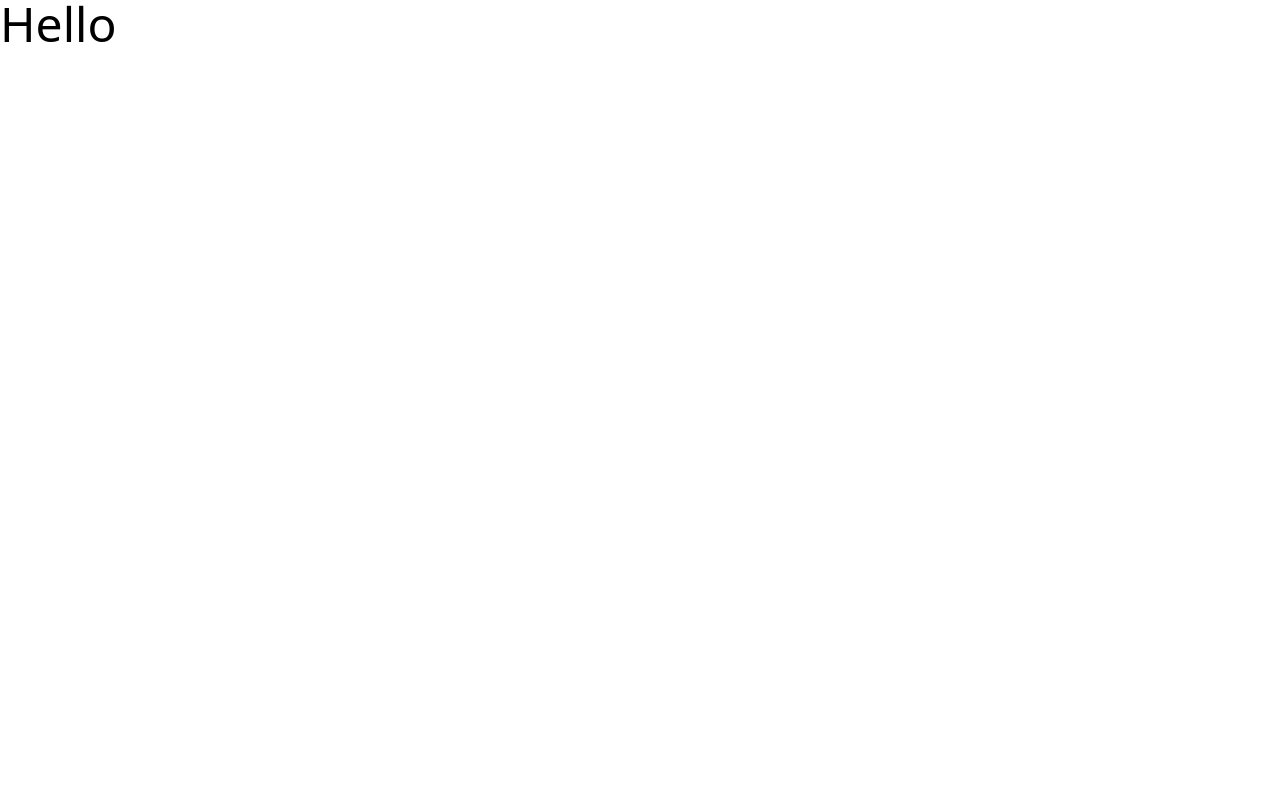
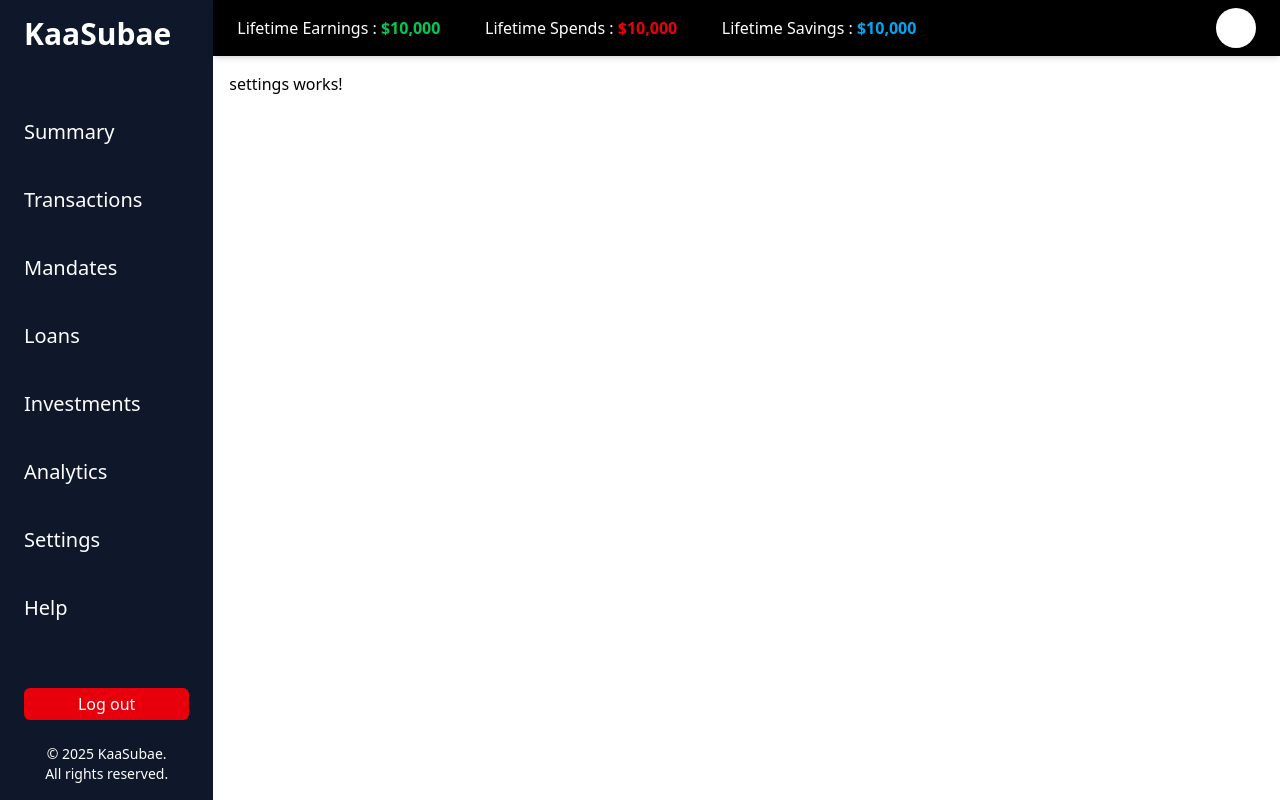
Before and after one commit to dk000018/kaasubae_fe, an Angular app: page /settings in a window 1280 px wide. Before the commit this address led to /. Built offline with nearby package versions, Linux system fonts and the light colour scheme.

Commit message:
New Dashboard Layout Done

```diff
--- a/src/app/app.component.html
+++ b/src/app/app.component.html
@@ -1 +1,16 @@
-<p class="text-5xl">Hello</p>
+<div class="flex h-screen">
+  <!-- Sidebar (Fixed) -->
+  <div class="w-1/6">
+    <app-sidebar></app-sidebar>
+  </div>
+
+  <!-- Main Content (Scrollable) -->
+  <div class="w-5/6 flex flex-col h-screen">
+    <app-topbar></app-topbar>
+
+    <!-- Scrollable Content Area -->
+    <div class="flex-1 overflow-auto p-4">
+      <router-outlet></router-outlet>
+    </div>
+  </div>
+</div>
--- a/src/app/app.component.ts
+++ b/src/app/app.component.ts
@@ -1,8 +1,12 @@
 import { Component } from '@angular/core';
+import { SidebarComponent } from './components/sidebar/sidebar.component';
+import { TopbarComponent } from './components/topbar/topbar.component';
+import { RouterOutlet } from '@angular/router';
 
 @Component({
   selector: 'app-root',
   standalone: true,
   templateUrl: './app.component.html',
+  imports: [SidebarComponent, TopbarComponent, RouterOutlet],
 })
 export class AppComponent {}
--- a/src/app/app.routes.ts
+++ b/src/app/app.routes.ts
@@ -1,3 +1,6 @@
 import { Routes } from '@angular/router';
+import { SettingsComponent } from './pages/settings/settings.component';
 
-export const routes: Routes = [];
+export const routes: Routes = [
+  { path: 'settings', component: SettingsComponent },
+];
--- a/src/app/components/sidebar/sidebar.component.html
+++ b/src/app/components/sidebar/sidebar.component.html
@@ -1 +1,27 @@
-<p>sidebar works!</p>
+<section
+  class="h-screen bg-slate-900 text-white flex flex-col justify-between py-4"
+>
+  <div>
+    <a href="" class="text-3xl font-semibold px-6">KaaSubae</a>
+  </div>
+
+  <div class="text-xl space-y-6 flex flex-col">
+    @for (item of menuItems; track $index) {
+    <a href="{{ item.path }}" class="hover:bg-slate-800 py-2 px-6">{{
+      item.name
+    }}</a>
+    }
+  </div>
+
+  <div class="space-y-6 text-center">
+    <div class="mx-6">
+      <button class="py-1 w-full bg-red-600 hover:bg-red-700 rounded-md">
+        Log out
+      </button>
+    </div>
+    <p class="text-sm">
+      © 2025 KaaSubae. <br />
+      All rights reserved.
+    </p>
+  </div>
+</section>
--- a/src/app/components/sidebar/sidebar.component.ts
+++ b/src/app/components/sidebar/sidebar.component.ts
@@ -5,4 +5,15 @@ import { Component } from '@angular/core';
   imports: [],
   templateUrl: './sidebar.component.html',
 })
-export class SidebarComponent {}
+export class SidebarComponent {
+  menuItems = [
+    { name: 'Summary', path: '/summary' },
+    { name: 'Transactions', path: '/transactions' },
+    { name: 'Mandates', path: '/mandates' },
+    { name: 'Loans', path: '/loans' },
+    { name: 'Investments', path: '/investments' },
+    { name: 'Analytics', path: '/analytics' },
+    { name: 'Settings', path: '/settings' },
+    { name: 'Help', path: '/help' },
+  ];
+}
--- a/src/app/components/topbar/topbar.component.html
+++ b/src/app/components/topbar/topbar.component.html
@@ -1 +1,17 @@
-<p>topbar works!</p>
+<div
+  class="py-2 px-6 shadow-md flex items-center justify-between bg-black text-white"
+>
+  <div class="flex justify-between w-2/3">
+    <p>
+      Lifetime Earnings :
+      <span class="text-green-500 font-semibold">$10,000</span>
+    </p>
+    <p>
+      Lifetime Spends : <span class="text-red-600 font-semibold">$10,000</span>
+    </p>
+    <p>
+      Lifetime Savings : <span class="text-sky-500 font-semibold">$10,000</span>
+    </p>
+  </div>
+  <div class="w-10 h-10 bg-white rounded-full"></div>
+</div>
--- a/src/app/pages/settings/settings.component.html
+++ b/src/app/pages/settings/settings.component.html
@@ -1 +1 @@
-<p>settings works!</p>
+<p class="h-screen">settings works!</p>
```
